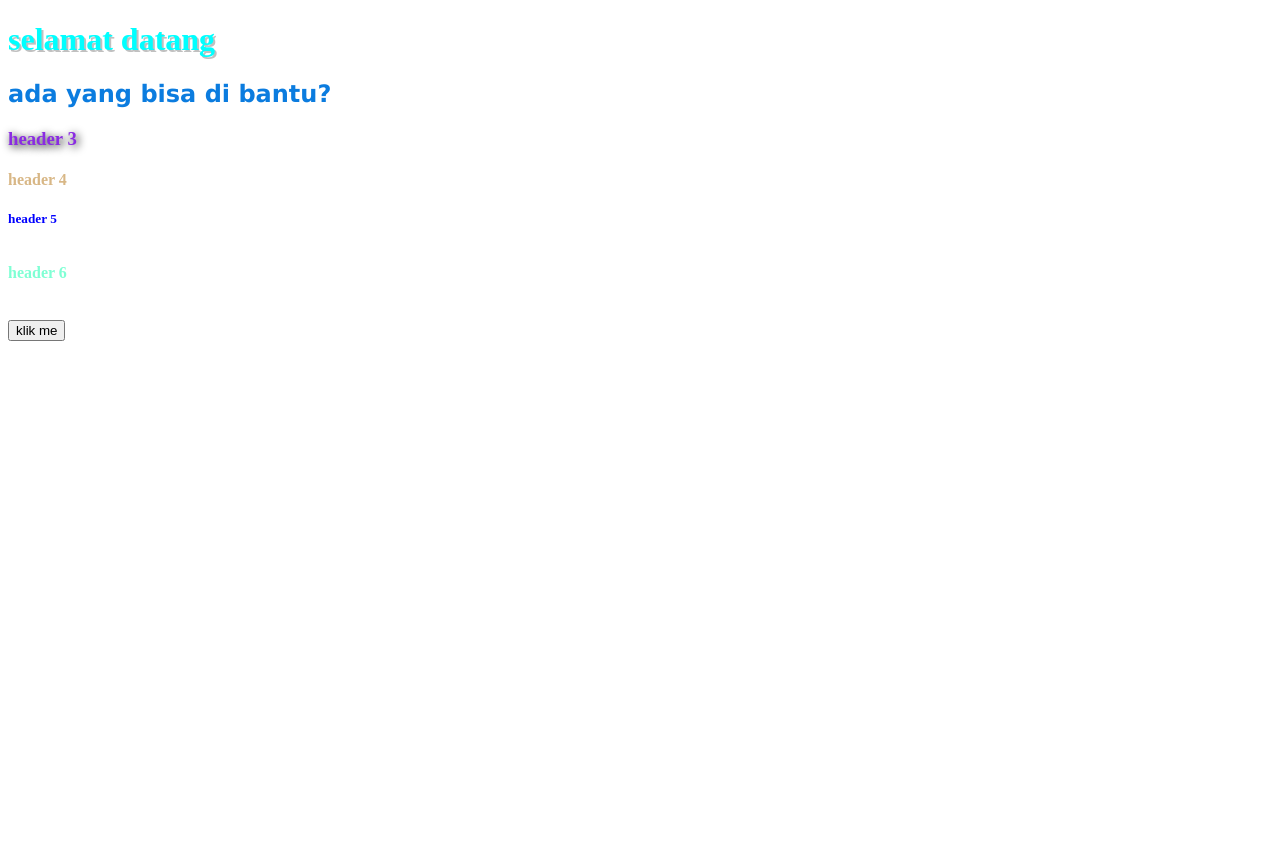
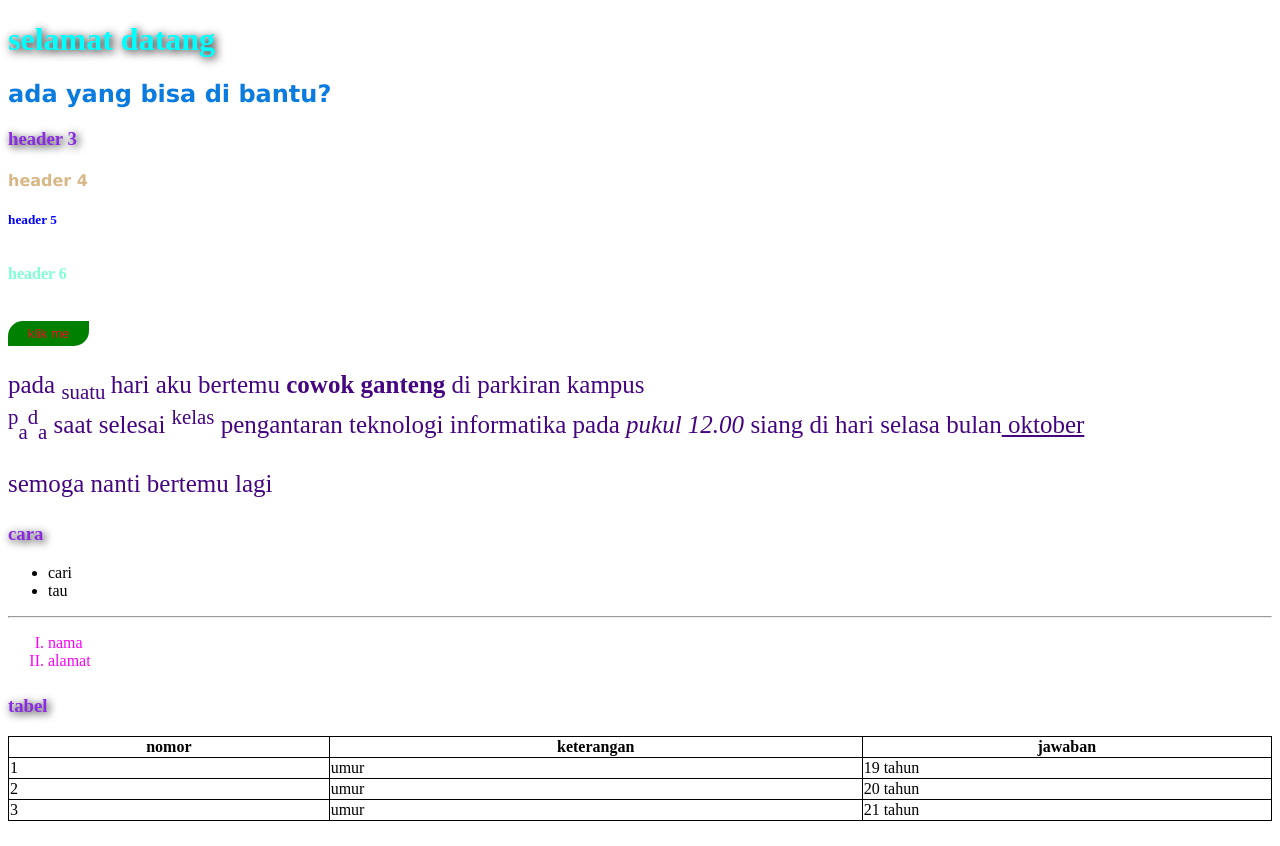
Before and after one commit to mona2401010156/latihan01, a plain HTML site: page index.html in a window 1280 px wide. Before the commit the page ends 800 px from the top, so only its background shows below. Drawn offline with Linux system fonts and the light colour scheme.

Commit message:
perubahan terakhir

```diff
--- a/index.html
+++ b/index.html
@@ -6,12 +6,34 @@
   <title>new normal</title>
   <link href='/style.css' rel='stylesheet'>
   <style>
-    h1{color:aqua; font-weight;: bold; text-shadow: 2px 2px #c0c0c0;}
+    h1{color:aqua; font-weight: bold; text-shadow: 2px 2px 10px black;}
     h2{color: rgb(11, 124, 223); font-family:Verdana, Geneva, Tahoma, sans-serif;}
     h3{color: blueviolet; text-shadow :2px 2px 8px #000;}
-    h4{color: #d8b786}
+    h4{color: #d8b786; font-family: Verdana, Geneva, Tahoma, sans-serif;}
     h5{color:blue}
     h6{color: aquamarine;font-size: 16px;}
+    p{ font-size: 25px; color:rgb(69, 5, 129);}
+    table{
+      width: 100%;
+    }
+    table, th, td{
+      border: 1px solid black;
+      border-collapse: collapse;
+    }
+    th{
+      text-align: center;
+    }
+    tr:hover{
+      background-color: silver;
+    }
+
+    button{
+      background-color: aqua;
+      color: rgb(241, 11, 38);
+      padding: 5px 20px 5px 20px;
+      border: none;
+      border-radius: 15px 0;
+    }
   </style>
 
 </head>
@@ -23,6 +45,50 @@
   <h5> header 5 </h5>
   <h6> header 6 </h6>
   <button onclick="console.log('hello');">klik me </button>
+
+<p> pada <sub> suatu </sub> hari aku bertemu <strong>cowok</strong> <b> ganteng</b> di parkiran kampus <br> <sup>p</sup><sub>a</sub><sup>d</sup><sub>a</sub> saat selesai <sup>kelas</sup> pengantaran teknologi informatika pada <i> pukul 12.00</i>  siang di hari selasa bulan<u> oktober</u> </p>
+<p>
+  semoga nanti bertemu lagi
+  <h3> cara </h3>
+  <ul>
+    <li> cari</li>
+    <li> tau </li>
+  </ul>
+  <hr>
+  <ol style="color: magenta; list-style: upper-roman;">
+    <li> nama </li>
+    <li> alamat </li>
+  </ol>
+</p>
+<p>
+  <h3> tabel</h3>
+  <table>
+    <thead>
+      <tr>
+        <th> nomor </th>
+        <th> keterangan </th>
+        <th> jawaban </th>
+      </tr>
+    </thead>
+    <tbody>
+      <tr>
+        <td>1</td>
+        <td> umur </td>
+        <td> 19 tahun </td>
+      </tr>
+    <tr>
+      <td>2</td>
+      <td> umur </td>
+      <td> 20 tahun </td>
+    </tr>
+    <tr>
+      <td>3</td>
+      <td> umur </td>
+      <td> 21 tahun </td>
+    </tr>
+  </tbody>
+  </table>
+</p>
   <script defer type="text/javascript" src="/main.js"></script>
 </body>
 </html>
--- a/style.css
+++ b/style.css
@@ -1,2 +1,8 @@
 /* Add styles here */
 h1{color:brown}
+body
+
+
+button{
+    background-color: green;
+}
```
